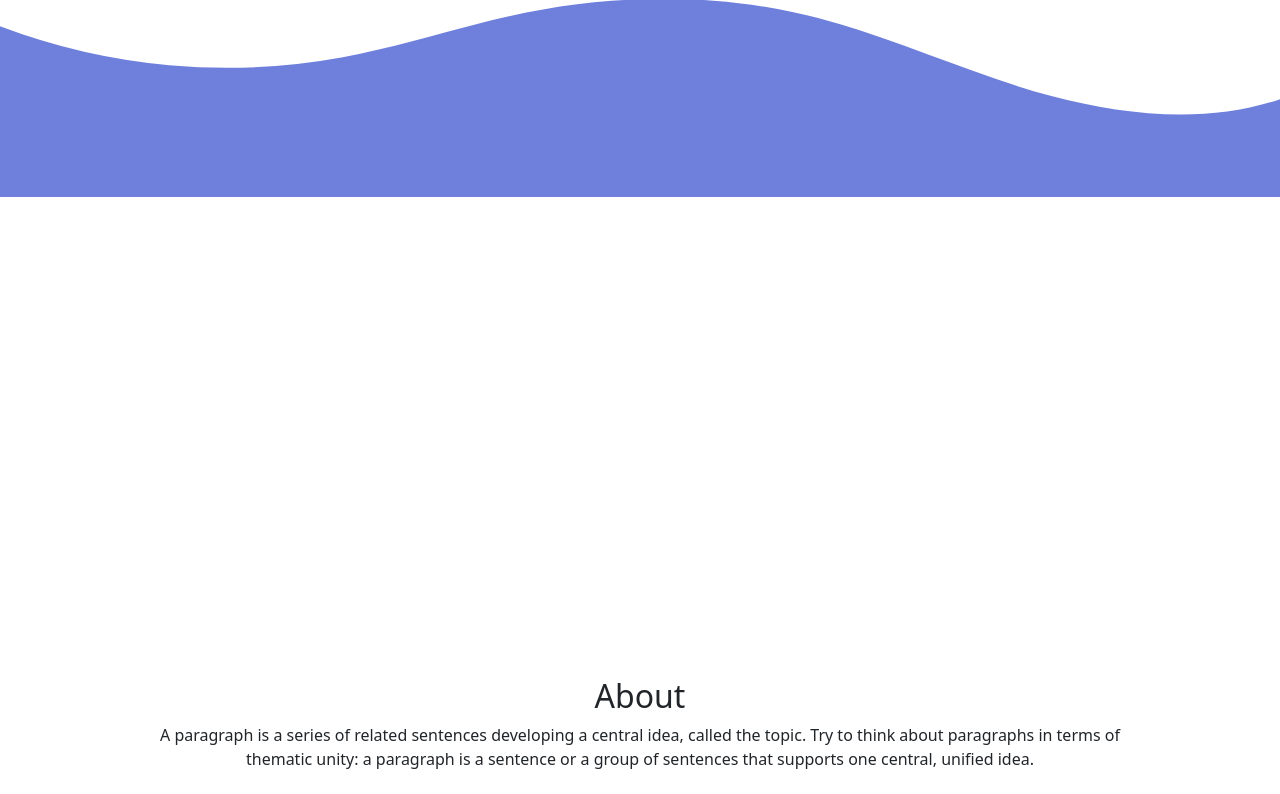
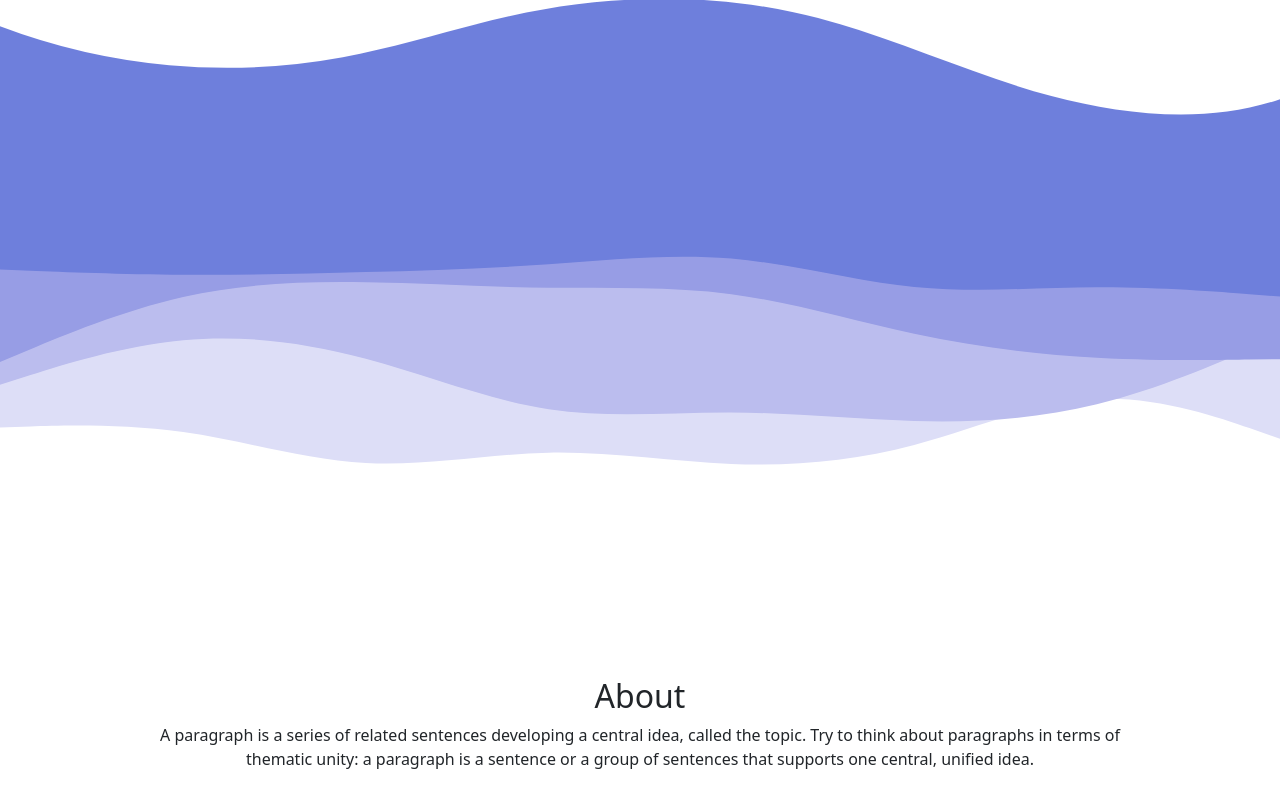
Before and after one commit to VaishnavGhenge/fabork, a plain HTML site: page index.html in a window 1280 px wide. Shown: the part 485-1279 px from the top of the page. Drawn offline with Linux system fonts and the light colour scheme; the site is published under a folder, as on GitHub Pages, so addresses that start at the root find nothing.

Commit message:
Update style.css

```diff
--- a/static/style.css
+++ b/static/style.css
@@ -355,7 +355,7 @@ svg:not(:root) {
 
 .layer {
   fill: #fff;
-  background-image: url('/static/images/layered-waves-haikei.svg');
+  background-image: url('./images/layered-waves-haikei.svg');
 }
 
 
```
